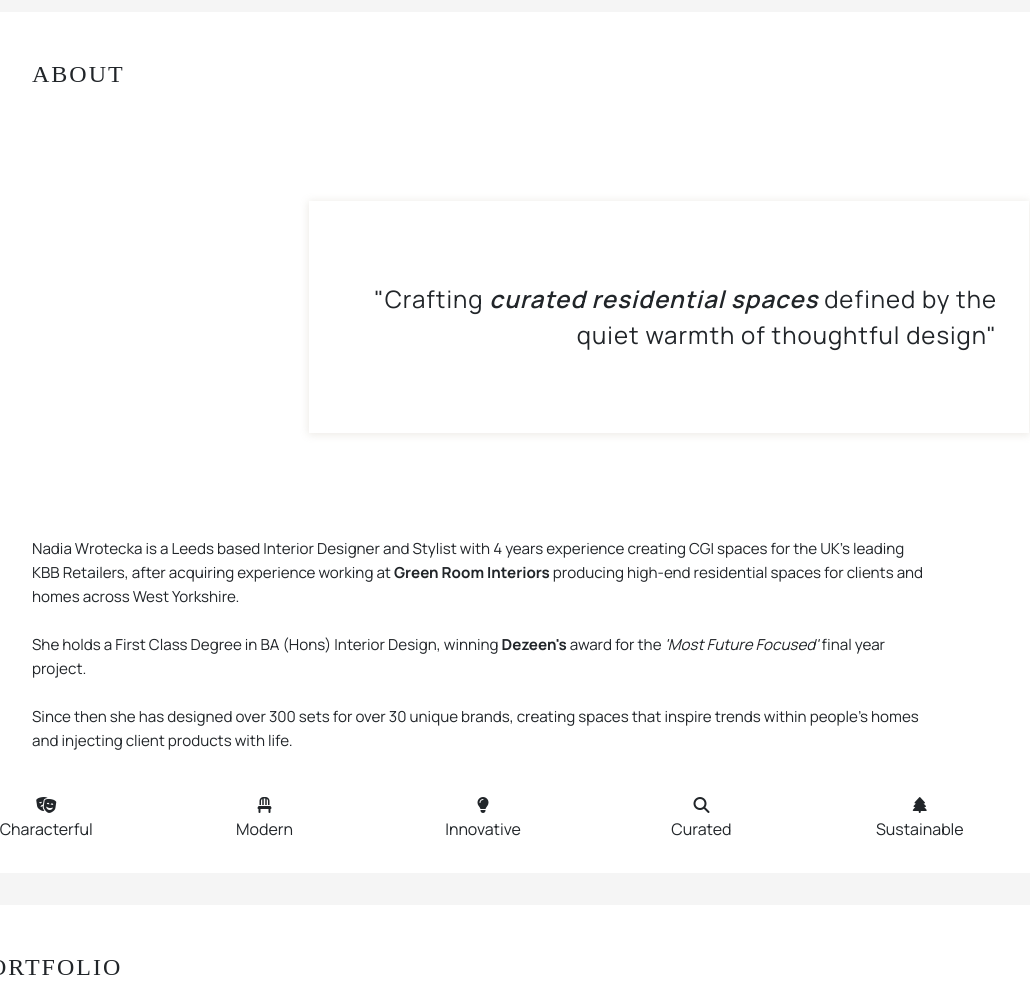
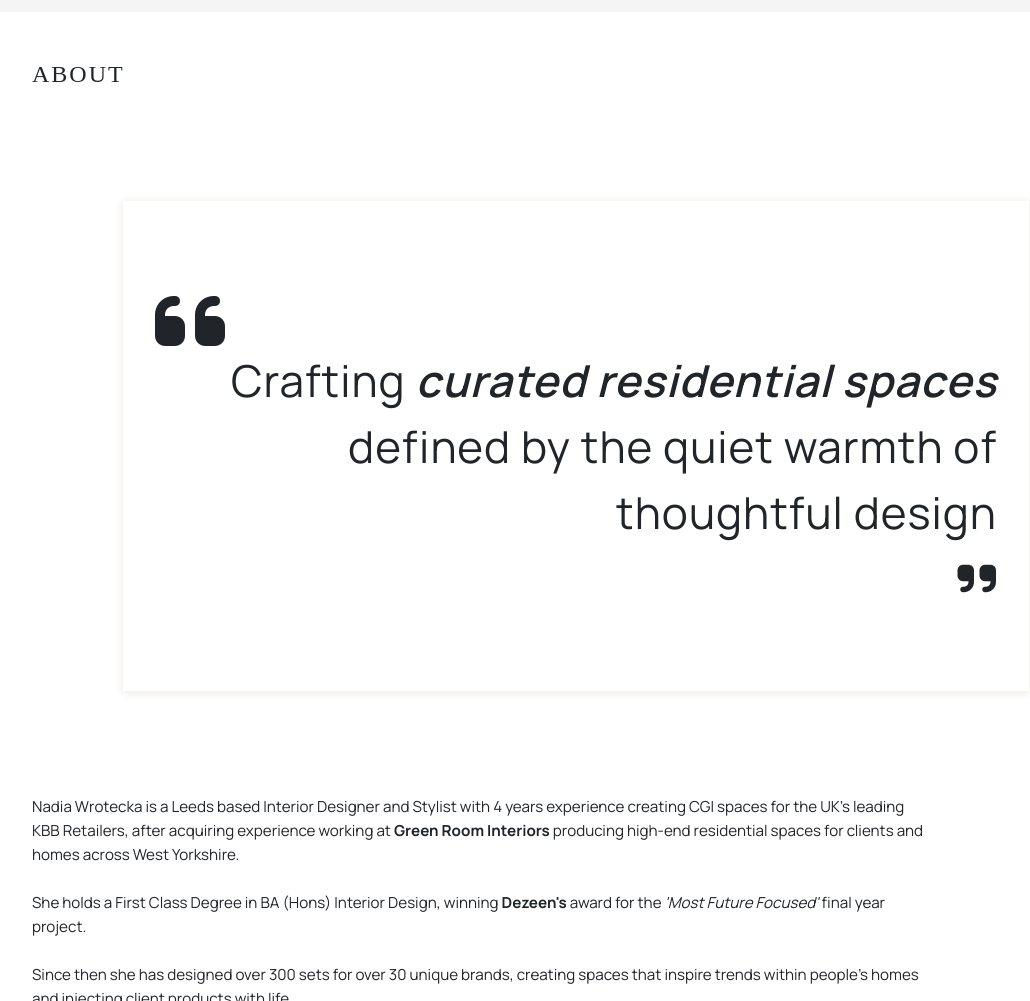
Before and after one commit to SADGHOBLIN/nw-interiors-m1, a plain HTML site: page index.html in a window 1280 px wide. Shown: the part 820-1821 px from the top of the page, without its empty margins (157-1187 px from the left). Drawn offline with nearby package versions, Linux system fonts and the light colour scheme; a web font is replaced by a local one.

Commit message:
Style about section for XL screens

```diff
--- a/assets/css/styles.css
+++ b/assets/css/styles.css
@@ -233,7 +233,7 @@ h4 {
 
 }
 
-/* Large screens (small laptops, 992px and up*/
+/* Large screens (small laptops, 992px and up) */
 @media screen and (min-width: 992px) {
   /* Header section */
 
@@ -246,4 +246,24 @@ h4 {
   .header-section:hover .scroll-arrow {
     animation: arrow-scroller 2s ease-in-out backwards infinite;
   }
+
+  /* About section */
+
+  #about .section-flavour-text {
+    font-size: 2rem;
+  }
 }
+
+/* Extra large screens (desktop or wide screen, 1200px and up )*/
+@media screen and (min-width: 1200px) {
+
+  /* About section */
+  #about .section-flavour-text {
+    font-size: 2.75rem;
+  }
+
+  #about .section-flavour-text .display-3 {
+    font-size: 5rem;
+  }
+
+}
--- a/index.html
+++ b/index.html
@@ -78,8 +78,12 @@
                 </div>
 
                 <div class="row justify-content-end">
-                    <div class="col-12 col-lg-8">
-                        <p class="section-flavour-text">"Crafting <span class="bold italic">curated residential spaces</span> defined by the quiet warmth of thoughtful design"</p>
+                    <div class="col-12 col-lg-8 col-xl-10">
+                        <p class="section-flavour-text">
+                            <i class="fa-solid fa-quote-left display-3 float-start"></i><br>
+                            Crafting <span class="bold italic">curated residential spaces</span> defined by the quiet warmth of thoughtful design<br>
+                            <i class="fa-solid fa-quote-right"></i>
+                        </p>
                     </div>
                 </div>
             </div>
```
